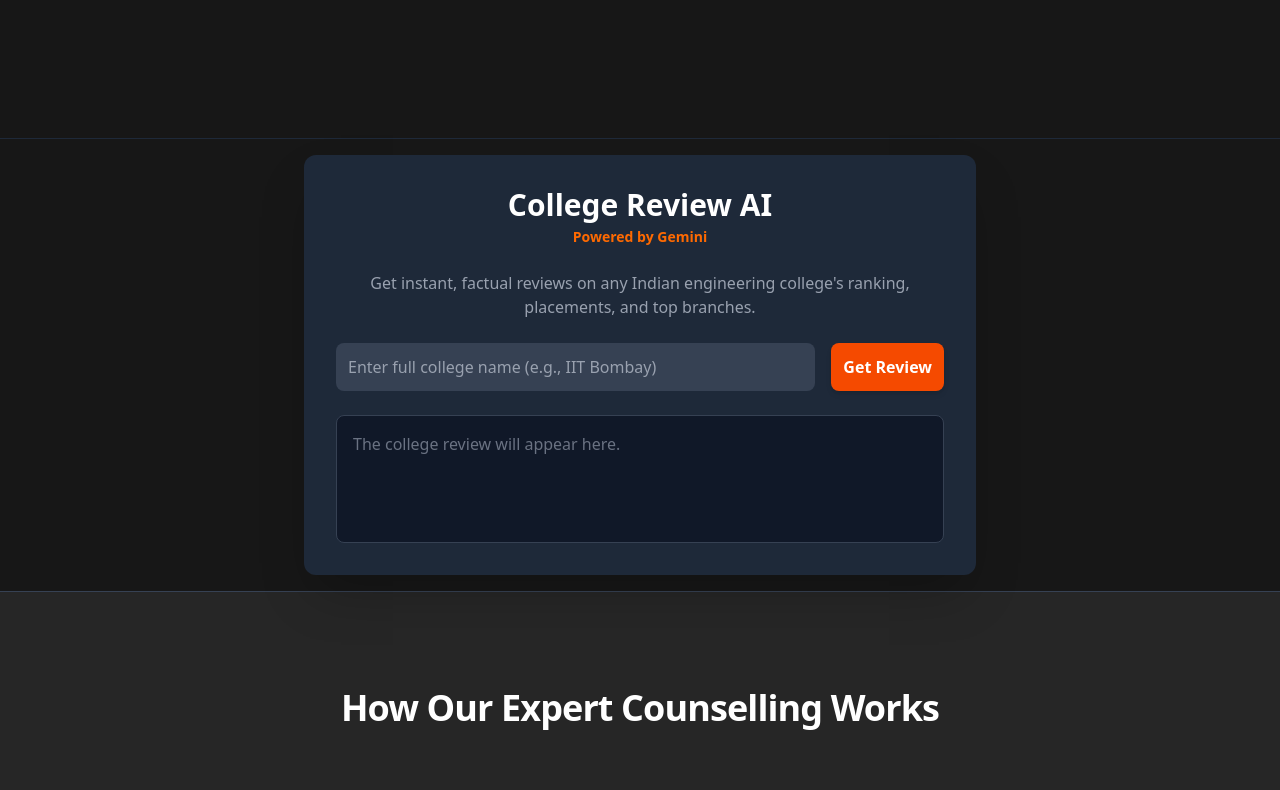
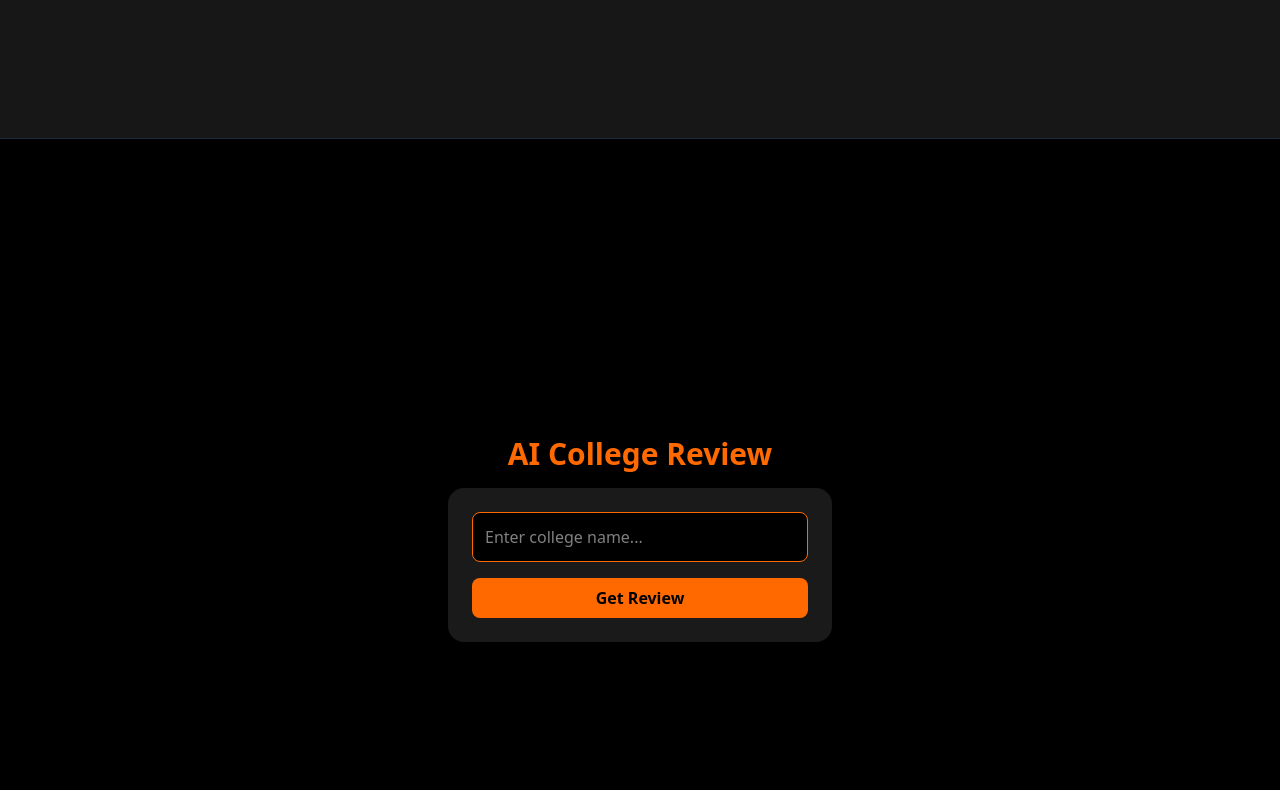
Before and after one commit to anurag-maaurya/counselling_website, a React (Vite) app in the folder routes/: page / in a window 1280 px wide. Shown: the part 1740-2530 px from the top of the page. Built offline with nearby package versions, Linux system fonts and the light colour scheme.

Commit message:
Refactor CollegeReviewAI component and update API
Refactor CollegeReviewAI component for improved UI and functionality. Updated API endpoint and modified input handling.

```diff
--- a/routes/src/components/home/CollegeReviewAI.jsx
+++ b/routes/src/components/home/CollegeReviewAI.jsx
@@ -1,126 +1,55 @@
-import React, { useState } from 'react';
-
-// Tailwind CSS classes for the old UI: Dark card, orange button, and powered by text
-const primaryColor = 'text-orange-500';
-const buttonBg = 'bg-orange-600 hover:bg-orange-700';
-const cardBg = 'bg-gray-800';
-const inputStyle = 'bg-gray-700 text-white placeholder-gray-400 border-gray-600';
-const resultBg = 'bg-gray-900 border border-gray-700';
+import React, { useState } from "react";
 
 const CollegeReviewAI = () => {
-  const [prompt, setPrompt] = useState('');
-  const [review, setReview] = useState('');
+  const [college, setCollege] = useState("");
+  const [review, setReview] = useState("");
   const [loading, setLoading] = useState(false);
-  const [error, setError] = useState('');
 
-  const fetchReview = async () => {
-    if (!prompt.trim()) {
-      setError('Please enter a college name.');
-      return;
-    }
+  const handleSearch = async () => {
+    if (!college) return alert("Enter a college name");
 
     setLoading(true);
-    setError('');
-    setReview('');
+    setReview("");
 
-    // --- Core API Logic (Calls the Express Backend) ---
     try {
-      // NOTE: This URL should point to your Vercel-deployed server's API endpoint
-      const response = await fetch('/api/gemini-college-review', {
-        method: 'POST',
-        headers: {
-          'Content-Type': 'application/json',
-        },
-        body: JSON.stringify({ prompt }),
+      const response = await fetch("https://counselling-website-backend.vercel.app/api/college-review", {
+        method: "POST",
+        headers: { "Content-Type": "application/json" },
+        body: JSON.stringify({ prompt: college }),
       });
 
-      if (!response.ok) {
-        throw new Error(`HTTP error! status: ${response.status}`);
-      }
-
       const data = await response.json();
-
-      if (data.text) {
-          // Use 'text' from the response as the review content
-          setReview(data.text);
-      } else {
-          // Handle cases where the response is missing the 'text' property
-          setReview("Sorry, I couldn't fetch the review right now. The response was empty.");
-      }
-
+      setReview(data.review || "Sorry, no details found.");
     } catch (err) {
-      console.error("Fetch Error:", err);
-      setError('Sorry, I couldn\'t fetch the review right now. Please check your network or server logs.');
-      setReview('Sorry, I couldn\'t fetch the review right now. Please try again later or refine your college name.');
+      console.error("AI fetch error:", err);
+      setReview("Error fetching data. Please try again.");
     } finally {
       setLoading(false);
     }
   };
 
   return (
-    <div className="flex flex-col items-center justify-center p-4">
-      {/* Card Container - Dark Background */}
-      <div className={`${cardBg} shadow-2xl rounded-xl p-8 w-full max-w-2xl text-white`}>
-        <h1 className="text-3xl font-bold text-center mb-1">
-          College Review AI
-        </h1>
-        <p className={`text-center mb-6 text-sm font-semibold ${primaryColor}`}>
-          Powered by Gemini
-        </p>
-        <p className="text-gray-400 text-center mb-6">
-          Get instant, factual reviews on any Indian engineering college's ranking, placements, and top branches.
-        </p>
-
-        {/* Input and Button */}
-        <div className="flex flex-col sm:flex-row space-y-4 sm:space-y-0 sm:space-x-4 mb-6">
+    <div className="bg-black min-h-screen text-white flex flex-col items-center justify-center">
+      <h1 className="text-3xl font-bold text-orange-500 mb-4">AI College Review</h1>
+      <div className="bg-white/10 p-6 rounded-2xl shadow-lg w-96">
         <input
           type="text"
-            className={`flex-grow p-3 rounded-lg focus:ring-2 focus:ring-orange-500 outline-none ${inputStyle}`}
-            placeholder="Enter full college name (e.g., IIT Bombay)"
-            value={prompt}
-            onChange={(e) => setPrompt(e.target.value)}
-            onKeyPress={(e) => {
-              if (e.key === 'Enter') {
-                fetchReview();
-              }
-            }}
-            disabled={loading}
+          placeholder="Enter college name..."
+          className="w-full p-3 rounded-lg bg-black text-white border border-orange-500 focus:outline-none"
+          value={college}
+          onChange={(e) => setCollege(e.target.value)}
         />
         <button
-            className={`p-3 rounded-lg font-semibold transition duration-200 shadow-md ${buttonBg} text-white`}
-            onClick={fetchReview}
-            disabled={loading}
+          onClick={handleSearch}
+          className="mt-4 w-full bg-orange-500 text-black font-semibold py-2 rounded-lg hover:bg-orange-600"
         >
-            {loading ? 'Generating...' : 'Get Review'}
+          {loading ? "Loading..." : "Get Review"}
         </button>
-        </div>
-
-        {/* Result Area */}
-        <div className={`p-4 rounded-lg min-h-32 mt-4 ${resultBg}`}>
-          {error && <p className="text-red-400 font-medium">{error}</p>}
-          {loading && (
-            <div className="flex items-center space-x-2 text-orange-400">
-              <svg className="animate-spin h-5 w-5" xmlns="http://www.w3.org/2000/svg" fill="none" viewBox="0 0 24 24">
-                <circle className="opacity-25" cx="12" cy="12" r="10" stroke="currentColor" strokeWidth="4"></circle>
-                <path className="opacity-75" fill="currentColor" d="M4 12a8 8 0 018-8V0C5.373 0 0 5.373 0 12h4zm2 5.291A7.962 7.962 0 014 12H0c0 3.042 1.135 5.824 3 7.938l3-2.647z"></path>
-              </svg>
-              <span>Fetching college data from Gemini...</span>
+        {review && (
+          <div className="mt-4 p-3 bg-white/10 rounded-lg text-sm">
+            <p>{review}</p>
           </div>
         )}
-          {review && !loading && (
-            <div
-                className="text-gray-300 review-output"
-                // WARNING: dangerouslySetInnerHTML is used here to render Markdown content from the API.
-                // In a real application, ensure the API output is sanitized.
-                dangerouslySetInnerHTML={{ __html: review.replace(/\n/g, '<br>') }}
-            />
-          )}
-          {!review && !loading && !error && (
-            <p className="text-gray-500">
-                The college review will appear here.
-            </p>
-          )}
-        </div>
       </div>
     </div>
   );
```
Lines whose indentation alone changed are shown as unchanged.
